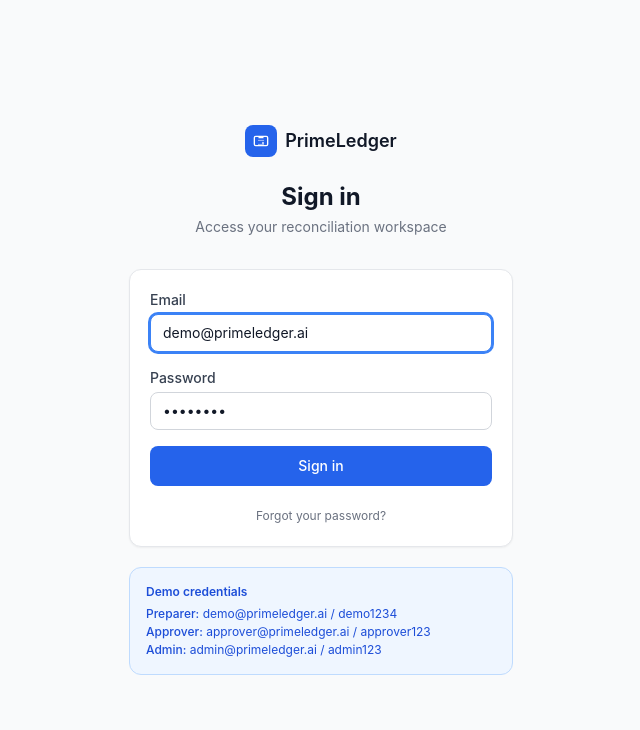
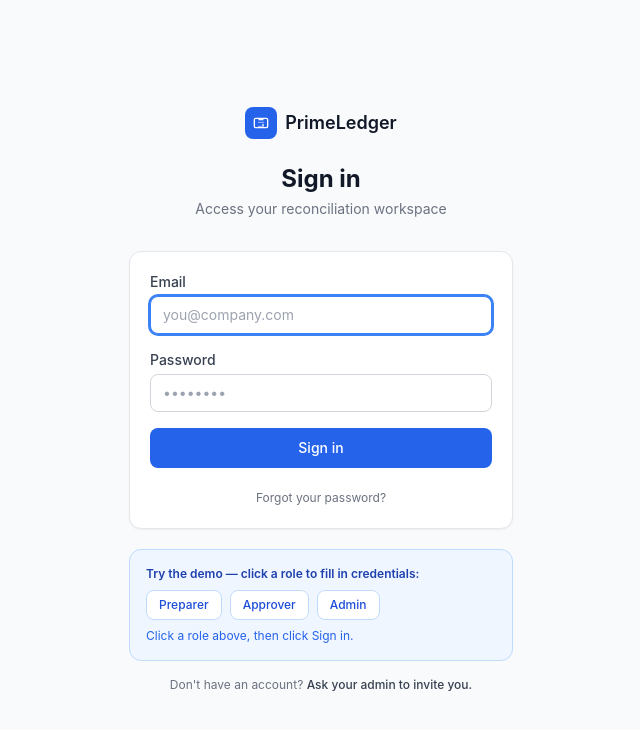
Before and after one commit to kingsleyfabianjnr-byte/Primeledger, a React (Vite) app in the folder frontend/: page /login in a window 1280 px wide. Shown: the top 730 px of the page, without its empty margins (319-959 px from the left). Built offline with nearby package versions, Linux system fonts and the light colour scheme; no server answers.

Commit message:
Fix login UX (empty fields + clickable demo roles), add Sign In to navbar, update tests (13/13 pass)

```diff
--- a/frontend/src/pages/LandingPage.tsx
+++ b/frontend/src/pages/LandingPage.tsx
@@ -20,7 +20,10 @@ export default function LandingPage() {
             <a href="#controls" className="hover:text-gray-900 transition-colors">Controls</a>
             <a href="#who-its-for" className="hover:text-gray-900 transition-colors">Who it's for</a>
           </nav>
-          <Link to="/login" className="btn-primary text-xs px-4 py-2">Try the demo</Link>
+          <div className="flex items-center gap-3">
+            <Link to="/login" className="text-sm text-gray-600 hover:text-gray-900 transition-colors">Sign in</Link>
+            <Link to="/login" className="btn-primary text-xs px-4 py-2">Try the demo</Link>
+          </div>
         </div>
       </header>
 
--- a/frontend/src/pages/LoginPage.tsx
+++ b/frontend/src/pages/LoginPage.tsx
@@ -5,8 +5,9 @@ import { useAuth } from '../contexts/AuthContext'
 export default function LoginPage() {
   const { login, user } = useAuth()
   const navigate = useNavigate()
-  const [email, setEmail] = useState('demo@primeledger.ai')
-  const [password, setPassword] = useState('demo1234')
+  // Start EMPTY — user types their own credentials
+  const [email, setEmail] = useState('')
+  const [password, setPassword] = useState('')
   const [error, setError] = useState('')
   const [loading, setLoading] = useState(false)
 
@@ -22,15 +23,29 @@ export default function LoginPage() {
       await login(email, password)
       navigate('/app/dashboard', { replace: true })
     } catch {
-      setError('Invalid email or password. Try demo@primeledger.ai / demo1234')
+      setError('Incorrect email or password.')
     } finally {
       setLoading(false)
     }
   }
 
+  // Fill in demo credentials with one click
+  const fillDemo = (role: 'preparer' | 'approver' | 'admin') => {
+    const creds = {
+      preparer: { email: 'demo@primeledger.ai',     password: 'demo1234'    },
+      approver: { email: 'approver@primeledger.ai', password: 'approver123' },
+      admin:    { email: 'admin@primeledger.ai',    password: 'admin123'    },
+    }
+    setEmail(creds[role].email)
+    setPassword(creds[role].password)
+    setError('')
+  }
+
   return (
     <div className="min-h-screen bg-gray-50 flex items-center justify-center p-4">
       <div className="w-full max-w-sm">
+
+        {/* Logo + heading */}
         <div className="text-center mb-8">
           <Link to="/" className="inline-flex items-center gap-2 justify-center mb-6">
             <div className="w-8 h-8 bg-blue-600 rounded-lg flex items-center justify-center">
@@ -45,6 +60,7 @@ export default function LoginPage() {
           <p className="text-sm text-gray-500">Access your reconciliation workspace</p>
         </div>
 
+        {/* Login form */}
         <div className="card shadow-sm">
           {error && (
             <div className="mb-4 p-3 bg-red-50 border border-red-200 rounded-lg text-sm text-red-700">
@@ -63,6 +79,7 @@ export default function LoginPage() {
                 onChange={(e) => setEmail(e.target.value)}
                 required
                 autoFocus
+                placeholder="you@company.com"
               />
             </div>
             <div>
@@ -74,12 +91,13 @@ export default function LoginPage() {
                 value={password}
                 onChange={(e) => setPassword(e.target.value)}
                 required
+                placeholder="••••••••"
               />
             </div>
             <button type="submit" disabled={loading} className="btn-primary w-full mt-2">
               {loading ? 'Signing in…' : 'Sign in'}
             </button>
-            <div className="text-center mt-3">
+            <div className="text-center">
               <Link to="/forgot-password" className="text-xs text-gray-500 hover:text-blue-600 transition-colors">
                 Forgot your password?
               </Link>
@@ -87,13 +105,28 @@ export default function LoginPage() {
           </form>
         </div>
 
-        <div className="mt-5 p-4 bg-blue-50 border border-blue-200 rounded-xl text-xs text-blue-700">
-          <div className="font-semibold mb-1.5">Demo credentials</div>
-          <div className="space-y-0.5">
-            <div><span className="font-medium">Preparer:</span> demo@primeledger.ai / demo1234</div>
-            <div><span className="font-medium">Approver:</span> approver@primeledger.ai / approver123</div>
-            <div><span className="font-medium">Admin:</span> admin@primeledger.ai / admin123</div>
+        {/* Demo credentials — clickable to fill the form */}
+        <div className="mt-5 p-4 bg-blue-50 border border-blue-200 rounded-xl text-xs text-blue-800">
+          <div className="font-semibold mb-2">Try the demo — click a role to fill in credentials:</div>
+          <div className="flex gap-2 flex-wrap">
+            {(['preparer', 'approver', 'admin'] as const).map(role => (
+              <button
+                key={role}
+                type="button"
+                onClick={() => fillDemo(role)}
+                className="px-3 py-1.5 bg-white border border-blue-200 rounded-lg text-xs font-medium text-blue-700 hover:bg-blue-100 transition-colors capitalize"
+              >
+                {role}
+              </button>
+            ))}
           </div>
+          <p className="mt-2 text-blue-600 text-xs">Click a role above, then click Sign in.</p>
+        </div>
+
+        {/* Sign up link */}
+        <div className="mt-4 text-center text-xs text-gray-500">
+          Don't have an account?{' '}
+          <span className="text-gray-700 font-medium">Ask your admin to invite you.</span>
         </div>
       </div>
     </div>
```
Also changed, not shown: 1 other file (tests, documents, lock files or other folders).
